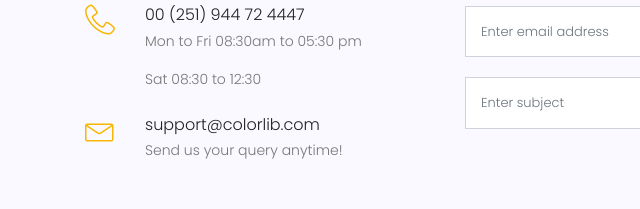
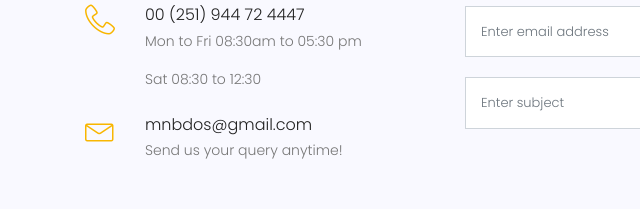
Before and after one commit to mameskygates/travelista-master, a plain HTML site: page contact.html in a window 1280 px wide. Shown: the part 1091-1300 px from the top of the page, 0-640 px from the left. Drawn offline with Linux system fonts and the light colour scheme; some packages are replaced by stand-ins of ours.

Commit message:
Update contact.html

```diff
--- a/contact.html
+++ b/contact.html
@@ -136,7 +136,7 @@
 									<span class="lnr lnr-envelope"></span>
 								</div>
 								<div class="contact-details">
-									<h5>support@colorlib.com</h5>
+									<h5>mnbdos@gmail.com</h5>
 									<p>Send us your query anytime!</p>
 								</div>
 							</div>
```
